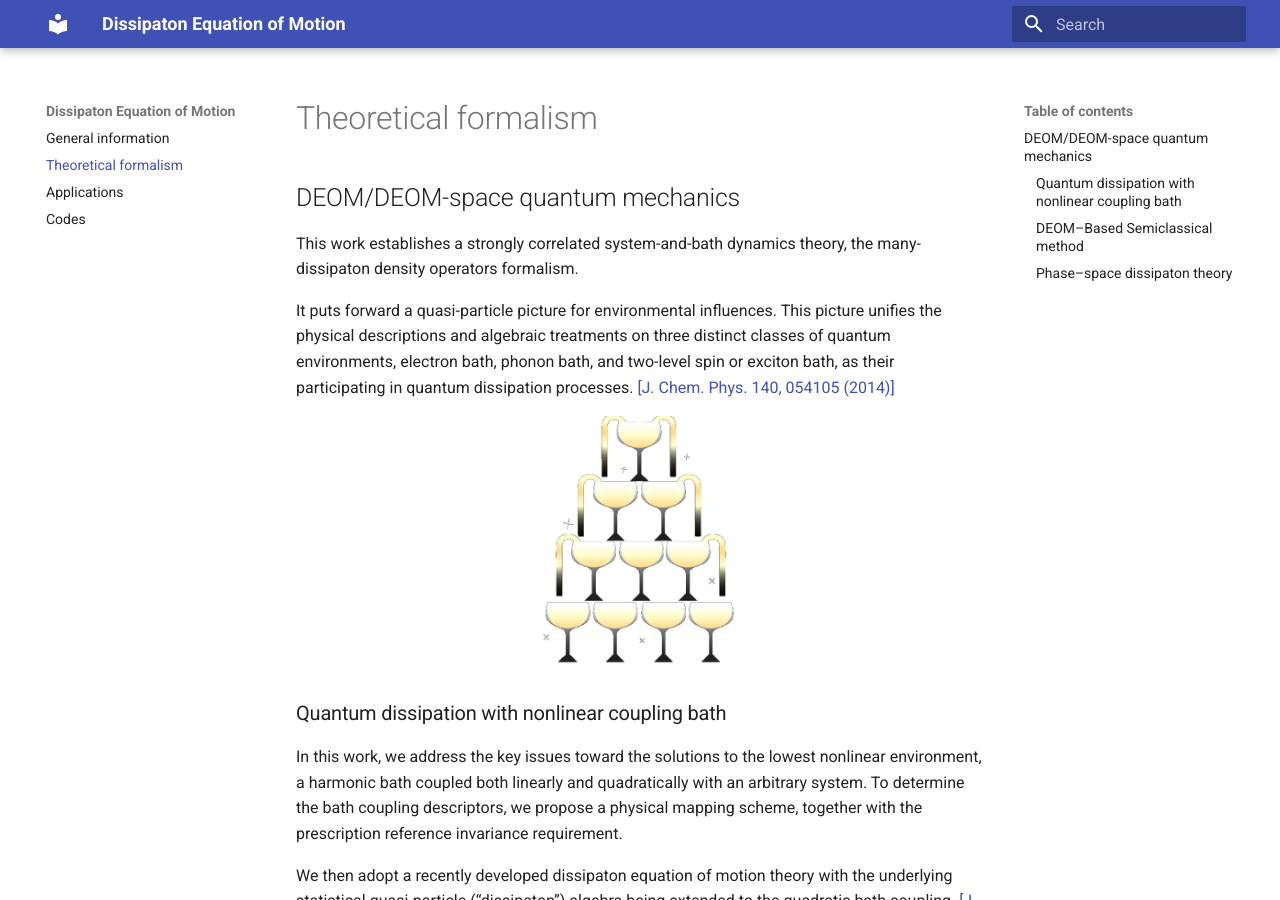
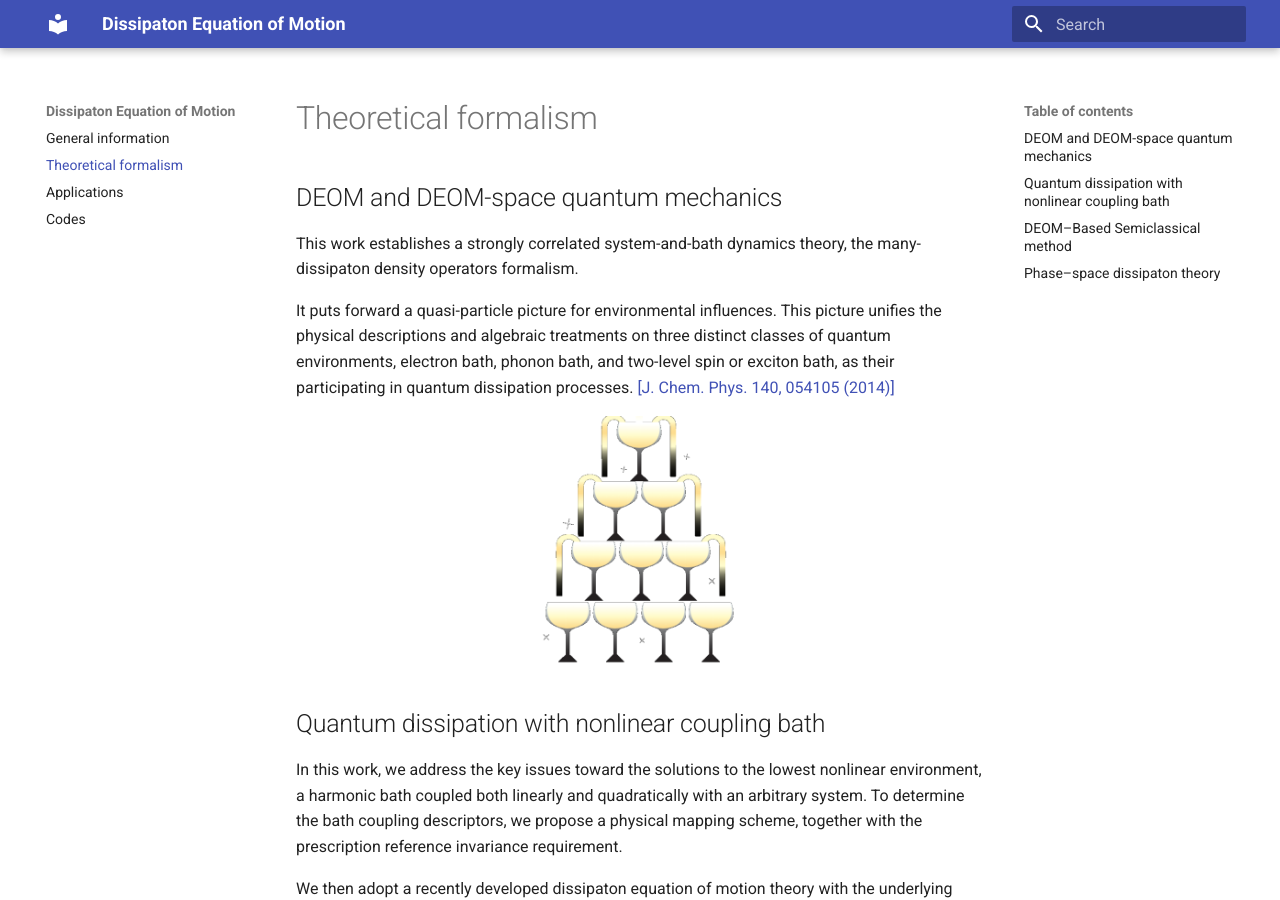
Before and after one commit to Wang-Yao-USTC/deom_web, an MkDocs documentation site: the page built from docs/theo.md, in a window 1280 px wide and 900 px high. Built offline with MkDocs 1.6.1 and Material for MkDocs 9.7.7, drawn with Linux system fonts in a browser that asks for light colours.

Commit message:
something

```diff
--- a/docs/theo.md
+++ b/docs/theo.md
@@ -1,6 +1,6 @@
 # Theoretical formalism
 
-## DEOM/DEOM-space quantum mechanics
+## DEOM and DEOM-space quantum mechanics
 
 This work establishes a strongly correlated system-and-bath dynamics theory, the many-dissipaton density operators formalism.
 
@@ -10,7 +10,7 @@ This picture unifies the physical descriptions and algebraic treatments on three
 
 ![pic](pics/2.png){: .incenter style="height:250px" }
 
-### Quantum dissipation with nonlinear coupling bath
+## Quantum dissipation with nonlinear coupling bath
 
 In this work, we address the key issues toward the solutions to the lowest nonlinear environment, a harmonic bath coupled both linearly and quadratically with an arbitrary system. To determine the bath coupling descriptors, we propose a physical mapping
 scheme, together with the prescription reference invariance requirement.
@@ -19,13 +19,13 @@ We then adopt a recently developed dissipaton equation of motion theory with the
 bath coupling.
 [[J. Chem. Phys. 148, 114103 (2018)]](https://doi.org/10.1063/1.4991779){target=_blank}
 
-### DEOM–Based Semiclassical method
+## DEOM–Based Semiclassical method
 
 We present a semiclassical approach for quantum dissipative dynamics. The dynamical components considered in the developed method are wavepackets’ phase-space moments of not only the primary reduced system density operator but also the auxiliary density operators.
 It is a highly numerically efficient method, meanwhile taking into account the high-order effects of system-bath couplings.
 [[Chin. J. Chem. Phys. 31 (4), 608-612 (2018)]](https://doi.org/10.1063/1674-0068/31/cjcp1807172){target=_blank}
 
-### Phase–space dissipaton theory
+## Phase–space dissipaton theory
 
 In this work, we establish the dissipaton algebra on solvation momentums, with rigorous validations against necessary and sufficient criteria.
 The resulted phase–spaceDEOM theory will serve as a solid ground for further developments of various practical methods toward a broad range of applications.
```
Also changed, not shown: docs/app.md (+2 -2 lines), docs/codes.md (+1 -1 lines).
